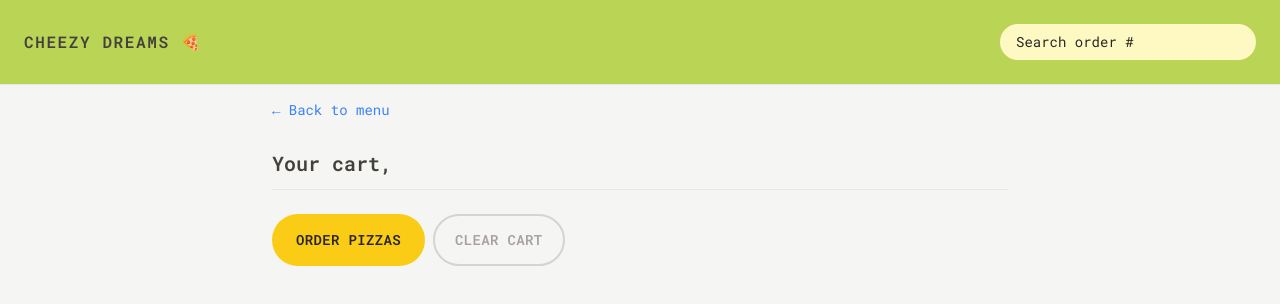
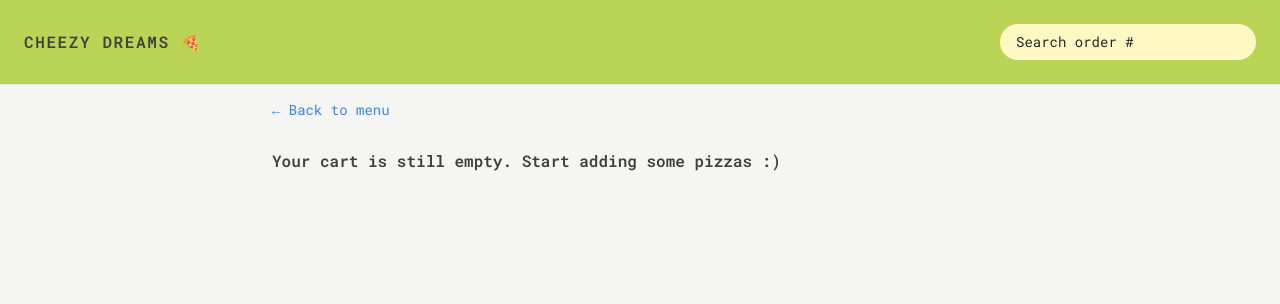
Before and after one commit to arvincarlo/CheezyDreams, a React (Vite) app: page /cart in a window 1280 px wide. Shown: the top 304 px of the page. Built offline with nearby package versions, Linux system fonts and the light colour scheme.

Commit message:
Deleting Cart Items

```diff
--- a/src/features/cart/Cart.jsx
+++ b/src/features/cart/Cart.jsx
@@ -1,37 +1,18 @@
-import { useSelector } from "react-redux";
+import { useSelector, useDispatch } from "react-redux";
 
 import LinkButton from "../../ui/LinkButton";
 import Button from "../../ui/Button";
 import CartItem from "./CartItem";
-
-const fakeCart = [
-    {
-        pizzaId: 12,
-        name: "Mediterranean",
-        quantity: 2,
-        unitPrice: 16,
-        totalPrice: 32,
-    },
-    {
-        pizzaId: 6,
-        name: "Vegetale",
-        quantity: 1,
-        unitPrice: 13,
-        totalPrice: 13,
-    },
-    {
-        pizzaId: 11,
-        name: "Spinach and Mushroom",
-        quantity: 1,
-        unitPrice: 15,
-        totalPrice: 15,
-    },
-];
+import { getCart, getUser, clearCart } from "./cartSlice";
+import EmptyCart from "./EmptyCart";
 
 function Cart() {
     // const cart = fakeCart;
-    const {username} = useSelector(state => state.user);
-    const {cart} = useSelector(state => state.cart);
+    const username = useSelector(getUser);
+    const cart = useSelector(getCart);
+    const dispatch = useDispatch();
+
+    if (!cart.length) return <EmptyCart/>
 
     return (
         <div className="px-4 py-3">
@@ -49,7 +30,7 @@
                 <Button type="primary" to="/order/new">
                     Order pizzas
                 </Button>
-                <Button type="secondary">Clear Cart</Button>
+                <Button type="secondary" onClick={() => dispatch(clearCart())}>Clear Cart</Button>
             </div>
         </div>
     );
--- a/src/features/cart/CartItem.jsx
+++ b/src/features/cart/CartItem.jsx
@@ -1,5 +1,6 @@
 import { formatCurrency } from "../../utils/helpers";
 import Button from "../../ui/Button";
+import DeleteItem from "./DeleteItem";
 
 function CartItem({ item }) {
   const { pizzaId, name, quantity, totalPrice, } = item;
@@ -11,7 +12,7 @@
       </p>
       <div className="flex justify-between items-center sm:gap-6">
         <p className="text-sm font-bold">{formatCurrency(totalPrice)}</p>
-        <Button type="small">Delete</Button>
+        <DeleteItem pizzaId={pizzaId}/>
       </div>
     </li>
   );
--- a/src/features/cart/CartOverview.jsx
+++ b/src/features/cart/CartOverview.jsx
@@ -6,7 +6,6 @@
 function CartOverview() {
   const totalCartQuantity = useSelector(getTotalCartQuantity);
   const totalCartPrice = useSelector(getTotalCartPrice);
-  console.log(getTotalCartQuantity);
 
   if (!totalCartQuantity) return null;
 
--- /dev/null
+++ b/src/features/cart/DeleteItem.jsx
@@ -0,0 +1,15 @@
+import { useDispatch } from "react-redux"
+import Button from "../../ui/Button"
+import { deleteItem } from "./cartSlice"
+
+function DeleteItem({pizzaId}) {
+    const dispatch = useDispatch()
+
+    return (
+        <Button type="small" onClick={() => dispatch(deleteItem(pizzaId))}>
+            Delete
+        </Button>
+    )
+}
+
+export default DeleteItem
--- a/src/features/cart/EmptyCart.jsx
+++ b/src/features/cart/EmptyCart.jsx
@@ -1,13 +1,15 @@
-import { Link } from 'react-router-dom';
+import LinkButton from "../../ui/LinkButton";
 
 function EmptyCart() {
-  return (
-    <div>
-      <Link to="/menu">&larr; Back to menu</Link>
+    return (
+        <div className="px-4 py-3">
+            <LinkButton to="/menu">&larr; Back to menu</LinkButton>
 
-      <p>Your cart is still empty. Start adding some pizzas :)</p>
-    </div>
-  );
+            <p className="mt-7 font-semibold">
+                Your cart is still empty. Start adding some pizzas :)
+            </p>
+        </div>
+    );
 }
 
 export default EmptyCart;
--- a/src/features/cart/cartSlice.js
+++ b/src/features/cart/cartSlice.js
@@ -62,4 +62,13 @@
 // Get the total Price of the Cart
 export const getTotalCartPrice = (state) => state.cart.cart.reduce((sum, item) => sum + item.totalPrice, 0);
 
+// Get the Cart items
+export const getCart = state => state.cart.cart;
+
+// Get the username
+export const getUser = state => state.user.user;
+
+// Get the quantity by ID
+export const getCurrentQuantityById = (id) => state => state.cart.cart.find(item => item.pizzaId === id)?.quantity ?? 0;
+
 // Redux Reselect
--- a/src/features/menu/MenuItem.jsx
+++ b/src/features/menu/MenuItem.jsx
@@ -1,12 +1,18 @@
 import { formatCurrency } from "../../utils/helpers";
 import Button from "../../ui/Button";
-import { useDispatch } from "react-redux";
+import { useDispatch, useSelector } from "react-redux";
 import { addItem } from "../cart/cartSlice";
+import DeleteItem from "../cart/DeleteItem";
+import { getCurrentQuantityById } from "../cart/cartSlice";
 
 
 function MenuItem({ pizza }) {
+    const dispatch = useDispatch();
     const { id, name, unitPrice, ingredients, soldOut, imageUrl } = pizza;
-    const dispatch = useDispatch();
+
+    const currentQuantity = useSelector(getCurrentQuantityById(id));
+    const isInCart = currentQuantity > 0;
+
 
     function handleAddToCart() {
         const newItem = {
@@ -41,7 +47,8 @@
                             Sold out
                         </p>
                     )}
-                    {!soldOut && <Button type="small" onClick={handleAddToCart}>Add to Cart</Button>}
+                    {!soldOut && !isInCart && <Button type="small" onClick={handleAddToCart}>Add to Cart</Button>}
+                    {isInCart && <DeleteItem pizzaId={id}/>}
                 </div>
             </div>
         </li>
```
